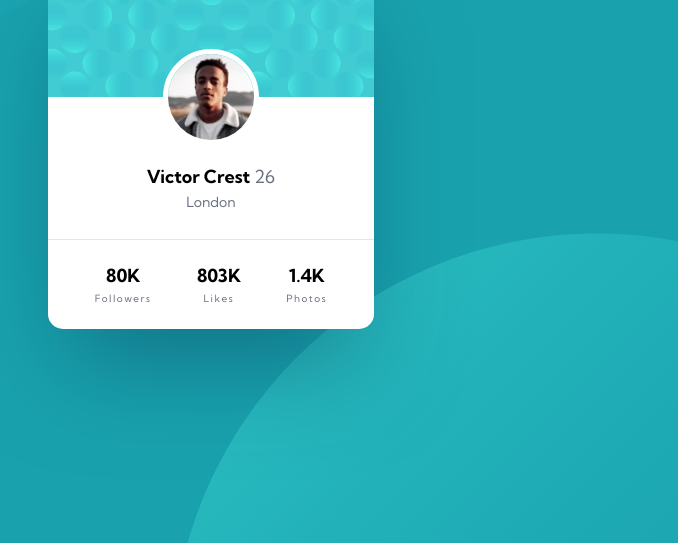
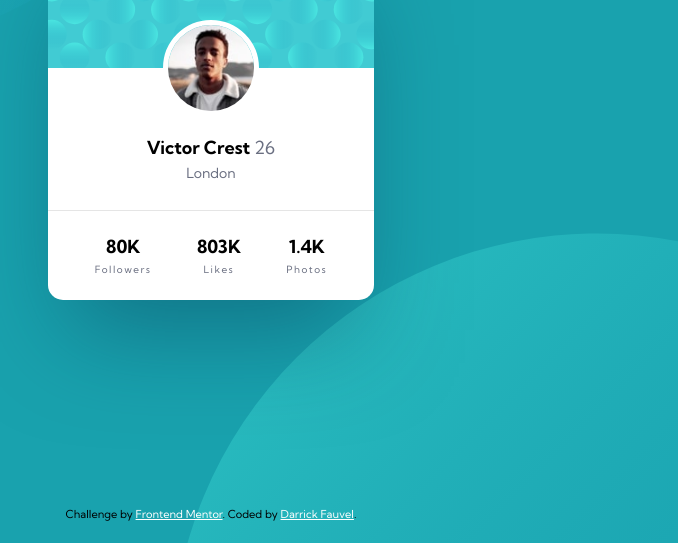
Before and after one commit to DarrickFauvel/fem08-profile-card-component, a plain HTML site: page index.html in a window 1280 px wide. Shown: the part 257-800 px from the top of the page, without its empty margins (429-1107 px from the left). Drawn offline with Linux system fonts and the light colour scheme.

Commit message:
Enable footer

```diff
--- a/css/style.css
+++ b/css/style.css
@@ -188,11 +188,10 @@ body {
 
 /* Footer */
 .attribution {
-  display: none;
   font-size: 11px;
   text-align: center;
   margin-block: 2em;
 }
 .attribution a {
-  color: hsl(228, 45%, 44%);
+  color: hsl(0, 0%, 100%);
 }
--- a/index.html
+++ b/index.html
@@ -54,9 +54,16 @@
 
     <footer class="attribution">
       Challenge by
-      <a href="https://www.frontendmentor.io?ref=challenge" target="_blank"
+      <a
+        href="https://www.frontendmentor.io/challenges/profile-card-component-cfArpWshJ"
+        target="_blank"
         >Frontend Mentor</a
-      >. Coded by <a href="#">Your Name Here</a>.
+      >. Coded by
+      <a
+        href="https://www.frontendmentor.io/profile/DarrickFauvel"
+        target="_blank"
+        >Darrick Fauvel</a
+      >.
     </footer>
   </body>
 </html>
```
